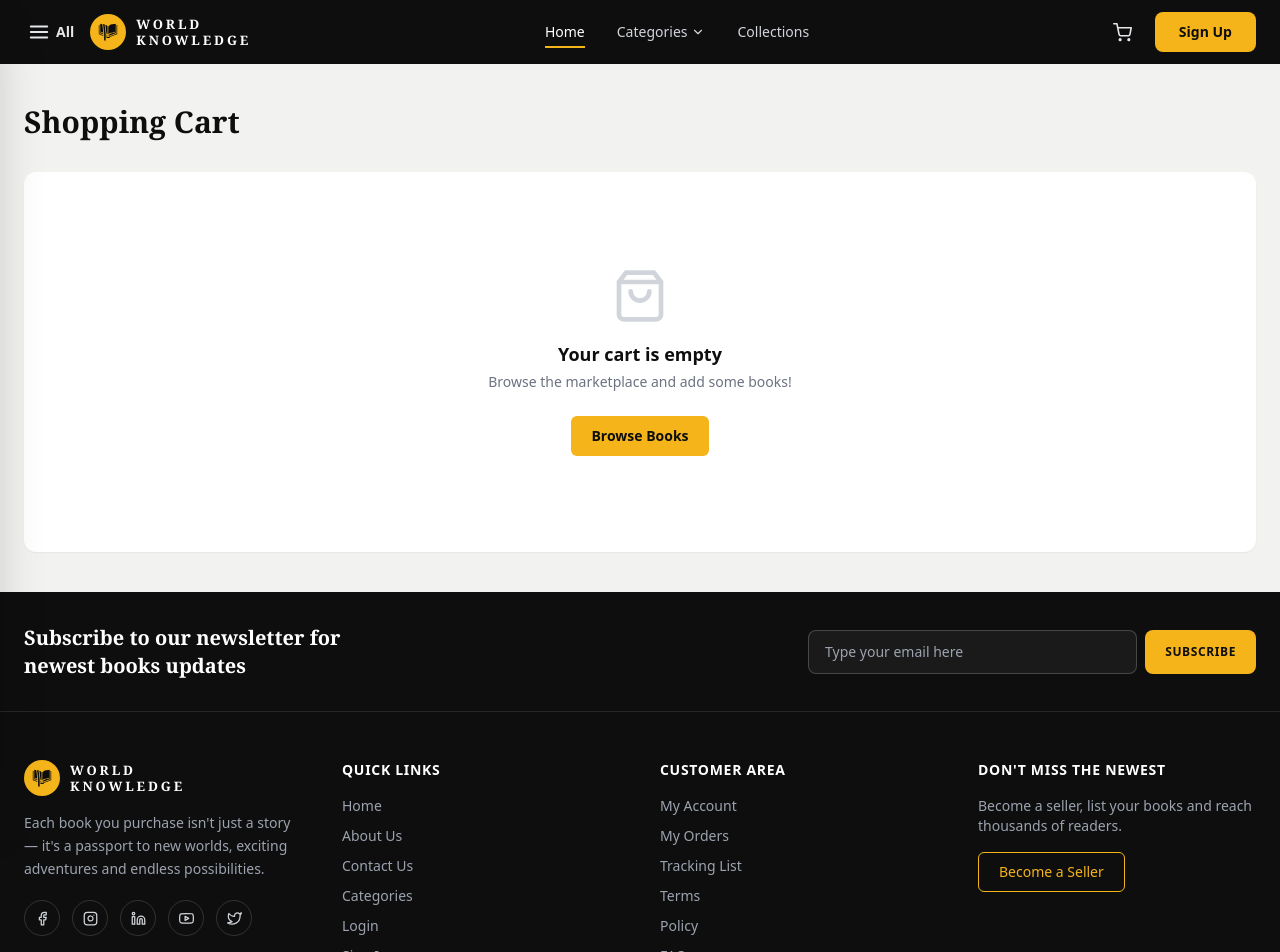
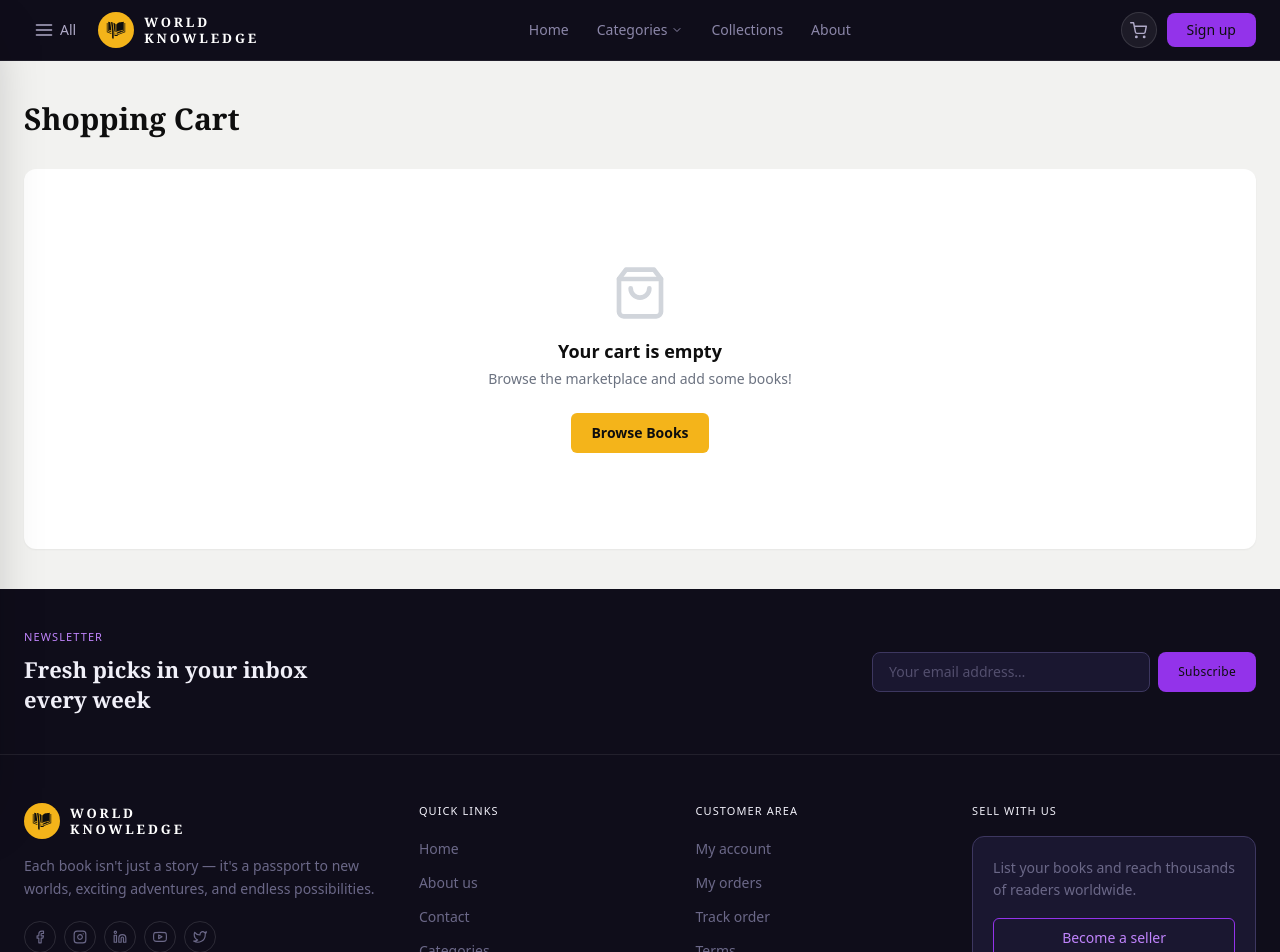
Before and after one commit to rajan7211/My-Book-Marketplace, a React (Vite) app: page /cart in a window 1280 px wide. Shown: the top 952 px of the page. Built offline with nearby package versions, Linux system fonts and the light colour scheme.

Commit message:
footer navbar hero section

```diff
--- a/src/components/home/CategoryTiles.tsx
+++ b/src/components/home/CategoryTiles.tsx
@@ -5,15 +5,26 @@ import { useQuery } from "@tanstack/react-query";
 import { api } from "@/api/client";
 import type { Book } from "@/types";
 
-const TILE_META: Record<string, { icon: React.ElementType; gradient: string }> = {
-  Fictions: { icon: GiSpellBook, gradient: "from-indigo-500/90 to-violet-700/90" },
-  Biography: { icon: GiScrollQuill, gradient: "from-rose-500/90 to-red-700/90" },
-  History: { icon: GiBookshelf, gradient: "from-amber-500/90 to-orange-700/90" },
-  "Graphic Design": { icon: GiPencilBrush, gradient: "from-emerald-500/90 to-teal-700/90" },
-  "Self Help": { icon: GiSun, gradient: "from-sky-500/90 to-blue-700/90" },
+interface TileMeta {
+  icon: React.ElementType;
+  bg: string;
+  text: string;
+}
+
+const TILE_META: Record<string, TileMeta> = {
+  Fictions:       { icon: GiSpellBook,   bg: "bg-purple-600",  text: "text-white" },
+  Biography:      { icon: GiScrollQuill, bg: "bg-rose-600",    text: "text-white" },
+  History:        { icon: GiBookshelf,   bg: "bg-amber-600",   text: "text-white" },
+  "Graphic Design":{ icon: GiPencilBrush,bg: "bg-teal-700",    text: "text-white" },
+  "Self Help":    { icon: GiSun,         bg: "bg-sky-600",     text: "text-white" },
 };
 
-/** Modern "shop by category" tiles with book counts. */
+const FALLBACK_META: TileMeta = {
+  icon: GiBookshelf,
+  bg: "bg-gray-700",
+  text: "text-white",
+};
+
 export function CategoryTiles() {
   const { data } = useQuery({
     queryKey: ["home", "categoryCounts"],
@@ -28,43 +39,51 @@ export function CategoryTiles() {
   });
 
   return (
-    <section className="mx-auto max-w-7xl px-4 pt-14 sm:px-6">
-      <div className="mb-7 flex items-end justify-between">
+    <section className="mx-auto max-w-7xl px-4 py-12 sm:px-6">
+      {/* Header */}
+      <div className="mb-1.5 flex items-end justify-between">
         <div>
-          <h2 className="section-title-underline font-serif text-2xl font-bold sm:text-3xl">
-            Shop by Category
+          <p className="mb-1.5 text-[11px] font-medium uppercase tracking-[.1em] text-purple-600">
+            Browse
+          </p>
+          <h2 className="font-serif text-[22px] font-semibold text-[#1a1625] sm:text-3xl">
+            Shop by category
           </h2>
-          <p className="mt-3 text-sm text-gray-500">
-            Jump straight into the shelves you love.
-          </p>
         </div>
         <Link
           to="/books"
-          className="hidden items-center gap-1 text-sm font-medium text-gray-600 hover:text-brand-dark sm:flex"
+          className="hidden items-center gap-1 text-sm font-medium text-purple-600 transition hover:text-purple-800 sm:flex"
         >
-          All Categories <FiArrowUpRight size={15} />
+          All categories <FiArrowUpRight size={14} />
         </Link>
       </div>
+      <p className="mb-6 text-sm text-gray-500">
+        Jump straight into the shelves you love.
+      </p>
 
-      <div className="grid grid-cols-2 gap-4 sm:grid-cols-3 lg:grid-cols-5">
+      {/* Tiles */}
+      <div className="grid grid-cols-2 gap-3 sm:grid-cols-3 lg:grid-cols-5">
         {(data ?? []).map(([category, count]) => {
-          const meta = TILE_META[category] ?? {
-            icon: GiBookshelf,
-            gradient: "from-gray-600/90 to-gray-800/90",
-          };
+          const meta = TILE_META[category] ?? FALLBACK_META;
           const Icon = meta.icon;
+
           return (
             <Link
               key={category}
               to={`/books?category=${encodeURIComponent(category)}`}
-              className={`group relative overflow-hidden rounded-2xl bg-gradient-to-br ${meta.gradient} p-5 text-white shadow-md transition duration-300 hover:-translate-y-1 hover:shadow-xl`}
+              className={`group relative overflow-hidden rounded-2xl p-5 ${meta.bg} ${meta.text} transition duration-300 hover:-translate-y-1`}
             >
-              {/* decorative oversized icon */}
-              <Icon className="absolute -bottom-4 -right-4 text-white/15 transition duration-300 group-hover:scale-110" size={88} />
-              <Icon size={26} className="mb-6 drop-shadow" />
-              <p className="text-sm font-bold leading-tight">{category}</p>
-              <p className="mt-1 text-[11px] text-white/75">{count} books</p>
-              <span className="mt-3 inline-flex items-center gap-1 text-[11px] font-semibold opacity-0 transition group-hover:opacity-100">
+              {/* Oversized decorative icon */}
+              <Icon
+                className="absolute -bottom-2 -right-2 opacity-[.12] transition duration-300 group-hover:scale-110"
+                size={80}
+                aria-hidden="true"
+              />
+
+              <Icon size={24} className="mb-4" aria-hidden="true" />
+              <p className="text-sm font-semibold leading-snug">{category}</p>
+              <p className="mt-0.5 text-[11px] opacity-75">{count} books</p>
+              <span className="mt-3 inline-flex items-center gap-1 text-[11px] font-semibold opacity-0 transition duration-200 group-hover:opacity-100">
                 Browse <FiArrowUpRight size={11} />
               </span>
             </Link>
--- a/src/components/layout/Footer.tsx
+++ b/src/components/layout/Footer.tsx
@@ -10,6 +10,31 @@ import { Logo } from "./Logo";
 import { Button } from "@/components/ui/button";
 import { useState } from "react";
 import { toast } from "react-toastify";
+
+const QUICK_LINKS = [
+  { label: "Home", to: "/" },
+  { label: "About us", to: "/about" },
+  { label: "Contact", to: "/contact" },
+  { label: "Categories", to: "/books" },
+  { label: "Sign in", to: "/login" },
+];
+
+const CUSTOMER_LINKS = [
+  { label: "My account", to: "/orders" },
+  { label: "My orders", to: "/orders" },
+  { label: "Track order", to: "/orders" },
+  { label: "Terms", to: "/books" },
+  { label: "Privacy policy", to: "/books" },
+  { label: "FAQs", to: "/books" },
+];
+
+const SOCIALS = [
+  { Icon: FiFacebook, label: "Facebook" },
+  { Icon: FiInstagram, label: "Instagram" },
+  { Icon: FiLinkedin, label: "LinkedIn" },
+  { Icon: FiYoutube, label: "YouTube" },
+  { Icon: FiTwitter, label: "Twitter" },
+];
 
 export function Footer() {
   const [email, setEmail] = useState("");
@@ -25,100 +50,129 @@ export function Footer() {
   };
 
   return (
-    <footer className="bg-brand-dark text-white">
-      {/* Newsletter strip */}
-      <div className="border-b border-white/10">
-        <div className="mx-auto flex max-w-7xl flex-col items-center justify-between gap-4 px-4 py-8 sm:flex-row sm:px-6">
-          <h3 className="max-w-xs font-serif text-xl font-semibold leading-snug">
-            Subscribe to our newsletter for newest books updates
+    <footer className="bg-[#0f0d1a] text-white">
+
+      {/* Newsletter */}
+      <div className="border-b border-white/[0.08]">
+        <div className="mx-auto flex max-w-7xl flex-col items-start justify-between gap-6 px-4 py-10 sm:flex-row sm:items-center sm:px-6">
+          <div className="max-w-xs">
+            <p className="mb-2 text-[11px] font-medium uppercase tracking-[.1em] text-purple-400">
+              Newsletter
+            </p>
+            <h3 className="font-serif text-[22px] font-semibold leading-snug text-[#f1f0f9]">
+              Fresh picks in your inbox every week
             </h3>
-          <form onSubmit={subscribe} className="flex w-full max-w-md gap-2">
+          </div>
+          <form onSubmit={subscribe} className="flex w-full max-w-sm gap-2">
             <input
               type="email"
               value={email}
               onChange={(e) => setEmail(e.target.value)}
-              placeholder="Type your email here"
-              className="h-11 flex-1 rounded-lg border border-white/20 bg-white/5 px-4 text-sm text-white placeholder:text-gray-400 focus:border-brand-yellow focus:outline-none"
+              placeholder="Your email address…"
+              className="h-10 flex-1 rounded-lg border border-[#3d3760] bg-[#1a1730] px-4 text-sm text-[#f1f0f9] placeholder:text-[#534f6e] focus:border-purple-500 focus:outline-none"
             />
-            <Button type="submit" className="h-11 rounded-lg px-5 text-xs font-bold uppercase tracking-wider">
+            <Button
+              type="submit"
+              className="h-10 rounded-lg bg-purple-600 px-5 text-[12px] font-medium tracking-wide hover:bg-purple-700"
+            >
               Subscribe
             </Button>
           </form>
         </div>
       </div>
 
-      {/* Links */}
-      <div className="mx-auto grid max-w-7xl gap-10 px-4 py-12 sm:px-6 md:grid-cols-4">
-        <div className="space-y-4">
+      {/* Main grid */}
+      <div className="mx-auto grid max-w-7xl gap-10 px-4 py-12 sm:px-6 md:grid-cols-[1.5fr_1fr_1fr_1.2fr]">
+
+        {/* Brand */}
+        <div>
           <Logo />
-          <p className="text-sm leading-relaxed text-gray-400">
-            Each book you purchase isn't just a story — it's a passport to new
-            worlds, exciting adventures and endless possibilities.
+          <p className="mt-4 text-sm leading-relaxed text-[#6b6888]">
+            Each book isn't just a story — it's a passport to new worlds,
+            exciting adventures, and endless possibilities.
           </p>
-          <div className="flex gap-3 pt-1">
-            {[FiFacebook, FiInstagram, FiLinkedin, FiYoutube, FiTwitter].map(
-              (Icon, i) => (
+          <div className="mt-5 flex gap-2">
+            {SOCIALS.map(({ Icon, label }) => (
               <a
-                  key={i}
+                key={label}
                 href="#"
-                  className="grid h-9 w-9 place-items-center rounded-full border border-white/15 text-gray-300 transition hover:border-brand-yellow hover:text-brand-yellow"
+                aria-label={label}
+                className="grid h-8 w-8 place-items-center rounded-full border border-white/[0.12] text-[#6b6888] transition hover:border-purple-500 hover:text-purple-400"
               >
-                  <Icon size={15} />
+                <Icon size={14} />
               </a>
-              )
-            )}
+            ))}
           </div>
         </div>
 
+        {/* Quick links */}
         <div>
-          <h4 className="mb-4 text-sm font-bold uppercase tracking-wider">
-            Quick Links
+          <h4 className="mb-4 text-[11px] font-medium uppercase tracking-[.1em] text-[#f1f0f9]">
+            Quick links
           </h4>
-          <ul className="space-y-2.5 text-sm text-gray-400">
-            <li><Link to="/" className="hover:text-brand-yellow">Home</Link></li>
-            <li><Link to="/books" className="hover:text-brand-yellow">About Us</Link></li>
-            <li><Link to="/books" className="hover:text-brand-yellow">Contact Us</Link></li>
-            <li><Link to="/books" className="hover:text-brand-yellow">Categories</Link></li>
-            <li><Link to="/login" className="hover:text-brand-yellow">Login</Link></li>
-            <li><Link to="/register" className="hover:text-brand-yellow">Sign In</Link></li>
+          <ul className="space-y-2.5">
+            {QUICK_LINKS.map(({ label, to }) => (
+              <li key={label}>
+                <Link
+                  to={to}
+                  className="text-sm text-[#6b6888] transition hover:text-purple-400"
+                >
+                  {label}
+                </Link>
+              </li>
+            ))}
           </ul>
         </div>
 
+        {/* Customer */}
         <div>
-          <h4 className="mb-4 text-sm font-bold uppercase tracking-wider">
-            Customer Area
+          <h4 className="mb-4 text-[11px] font-medium uppercase tracking-[.1em] text-[#f1f0f9]">
+            Customer area
           </h4>
-          <ul className="space-y-2.5 text-sm text-gray-400">
-            <li><Link to="/orders" className="hover:text-brand-yellow">My Account</Link></li>
-            <li><Link to="/orders" className="hover:text-brand-yellow">My Orders</Link></li>
-            <li><Link to="/orders" className="hover:text-brand-yellow">Tracking List</Link></li>
-            <li><Link to="/books" className="hover:text-brand-yellow">Terms</Link></li>
-            <li><Link to="/books" className="hover:text-brand-yellow">Policy</Link></li>
-            <li><Link to="/books" className="hover:text-brand-yellow">FAQs</Link></li>
+          <ul className="space-y-2.5">
+            {CUSTOMER_LINKS.map(({ label, to }) => (
+              <li key={label}>
+                <Link
+                  to={to}
+                  className="text-sm text-[#6b6888] transition hover:text-purple-400"
+                >
+                  {label}
+                </Link>
+              </li>
+            ))}
           </ul>
         </div>
 
+        {/* Sell CTA */}
         <div>
-          <h4 className="mb-4 text-sm font-bold uppercase tracking-wider">
-            Don't Miss The Newest
+          <h4 className="mb-4 text-[11px] font-medium uppercase tracking-[.1em] text-[#f1f0f9]">
+            Sell with us
           </h4>
-          <p className="mb-4 text-sm text-gray-400">
-            Become a seller, list your books and reach thousands of readers.
+          <div className="rounded-xl border border-[#3d3760] bg-[#1a1730] p-5">
+            <p className="text-sm leading-relaxed text-[#6b6888]">
+              List your books and reach thousands of readers worldwide.
             </p>
-          <Link to="/seller/register">
-            <Button variant="outline" className="border-brand-yellow text-brand-yellow hover:bg-brand-yellow hover:text-brand-dark">
-              Become a Seller
+            <Link to="/seller/register" className="mt-4 block">
+              <Button
+                variant="outline"
+                className="w-full border-purple-600 text-purple-400 hover:bg-purple-600 hover:text-white"
+              >
+                Become a seller
               </Button>
             </Link>
           </div>
         </div>
+      </div>
 
-      <div className="border-t border-white/10">
-        <div className="mx-auto flex max-w-7xl flex-col items-center justify-between gap-2 px-4 py-5 text-xs text-gray-500 sm:flex-row sm:px-6">
-          <p>© 2026 World Knowledge. All Rights Reserved.</p>
-          <p>
-            Privacy <span className="mx-2">|</span> Terms of Service
-          </p>
+      {/* Bottom bar */}
+      <div className="border-t border-white/[0.08]">
+        <div className="mx-auto flex max-w-7xl flex-col items-center justify-between gap-2 px-4 py-4 text-xs text-[#534f6e] sm:flex-row sm:px-6">
+          <p>© 2026 Bookstore. All rights reserved.</p>
+          <div className="flex gap-5">
+            <Link to="#" className="transition hover:text-[#8b86a8]">Privacy</Link>
+            <Link to="#" className="transition hover:text-[#8b86a8]">Terms of service</Link>
+            <Link to="#" className="transition hover:text-[#8b86a8]">Cookie policy</Link>
+          </div>
         </div>
       </div>
     </footer>
--- a/src/components/layout/Navbar.tsx
+++ b/src/components/layout/Navbar.tsx
@@ -1,4 +1,4 @@
-import { Link, useNavigate } from "react-router-dom";
+import { Link, useNavigate, useLocation } from "react-router-dom";
 import { FiChevronDown, FiShoppingCart, FiLogOut, FiUser, FiMenu } from "react-icons/fi";
 import { useState, useRef, useEffect } from "react";
 import { Logo } from "./Logo";
@@ -8,8 +8,16 @@ import { useAuthStore } from "@/store/auth.store";
 import { useCartStore } from "@/store/cart.store";
 import { toast } from "react-toastify";
 
+const NAV_LINKS = [
+  { label: "Home", to: "/" },
+  { label: "Categories", to: "/books", icon: true },
+  { label: "Collections", to: "/books" },
+  { label: "About", to: "/about" },
+];
+
 export function Navbar() {
   const navigate = useNavigate();
+  const { pathname } = useLocation();
   const { user, isAuthenticated, logout } = useAuthStore();
   const totalItems = useCartStore((s) => s.totalItems());
   const [menuOpen, setMenuOpen] = useState(false);
@@ -18,9 +26,8 @@ export function Navbar() {
 
   useEffect(() => {
     const onClick = (e: MouseEvent) => {
-      if (menuRef.current && !menuRef.current.contains(e.target as Node)) {
+      if (menuRef.current && !menuRef.current.contains(e.target as Node))
         setMenuOpen(false);
-      }
     };
     document.addEventListener("mousedown", onClick);
     return () => document.removeEventListener("mousedown", onClick);
@@ -41,52 +48,54 @@ export function Navbar() {
         : "/orders";
 
   return (
-    <header className="sticky top-0 z-50 bg-brand-dark text-white">
-      <div className="mx-auto flex h-16 max-w-7xl items-center justify-between px-4 sm:px-6">
-        <div className="flex items-center gap-2">
-          {/* Amazon-style hamburger */}
+    <header className="sticky top-0 z-50 border-b border-white/[0.07] bg-[#0f0d1a] text-white">
+      <div className="mx-auto flex h-[60px] max-w-7xl items-center justify-between px-4 sm:px-6">
+
+        {/* Left: hamburger + logo */}
+        <div className="flex items-center gap-3">
           <button
             onClick={() => setDrawerOpen(true)}
-            className="-ml-1 flex items-center gap-1.5 rounded-md px-2 py-2 text-gray-200 transition hover:bg-white/10 hover:text-white"
+            className="flex items-center gap-1.5 rounded-lg px-2.5 py-2 text-[#b0aac8] transition hover:bg-white/[0.07] hover:text-white"
             aria-label="Open menu"
           >
-            <FiMenu size={22} />
-            <span className="hidden text-sm font-semibold sm:block">All</span>
+            <FiMenu size={20} />
+            <span className="hidden text-sm sm:block">All</span>
           </button>
           <Logo />
         </div>
 
-        <nav className="hidden items-center gap-8 text-sm md:flex">
-          <Link
-            to="/"
-            className="relative font-medium text-white after:absolute after:-bottom-1.5 after:left-0 after:h-[2px] after:w-full after:bg-brand-yellow"
-          >
-            Home
-          </Link>
-          <Link
-            to="/books"
-            className="flex items-center gap-1 text-gray-300 transition hover:text-white"
-          >
-            Categories <FiChevronDown size={14} />
-          </Link>
-          <Link
-            to="/books"
-            className="text-gray-300 transition hover:text-white"
-          >
-            Collections
-          </Link>
+        {/* Centre nav */}
+        <nav className="hidden items-center gap-7 text-sm md:flex">
+          {NAV_LINKS.map(({ label, to, icon }) => {
+            const active = pathname === to;
+            return (
+              <Link
+                key={label}
+                to={to}
+                className={`relative flex items-center gap-1 transition ${
+                  active
+                    ? "text-white after:absolute after:-bottom-[21px] after:left-0 after:h-[2px] after:w-full after:bg-amber-400"
+                    : "text-[#8b86a8] hover:text-white"
+                }`}
+              >
+                {label}
+                {icon && <FiChevronDown size={12} />}
+              </Link>
+            );
+          })}
         </nav>
 
-        <div className="flex items-center gap-3">
+        {/* Right: cart + user */}
+        <div className="flex items-center gap-2.5">
           {user?.role !== "SELLER" && user?.role !== "ADMIN" && (
             <Link
               to="/cart"
-              className="relative grid h-10 w-10 place-items-center rounded-full text-gray-200 transition hover:bg-white/10"
+              className="relative grid h-9 w-9 place-items-center rounded-full border border-white/[0.12] bg-white/[0.06] text-[#b0aac8] transition hover:bg-white/[0.12] hover:text-white"
               aria-label="Cart"
             >
-              <FiShoppingCart size={19} />
+              <FiShoppingCart size={17} />
               {totalItems > 0 && (
-                <span className="absolute -right-0.5 -top-0.5 grid h-5 w-5 place-items-center rounded-full bg-brand-yellow text-[10px] font-bold text-brand-dark">
+                <span className="absolute -right-0.5 -top-0.5 grid h-4 w-4 place-items-center rounded-full bg-amber-400 text-[9px] font-bold text-amber-900">
                   {totalItems}
                 </span>
               )}
@@ -97,31 +106,32 @@ export function Navbar() {
             <div className="relative" ref={menuRef}>
               <button
                 onClick={() => setMenuOpen((o) => !o)}
-                className="flex items-center gap-2 rounded-full bg-white/10 py-1.5 pl-2 pr-3 text-sm transition hover:bg-white/20"
+                className="flex items-center gap-2 rounded-full border border-white/[0.12] bg-white/[0.06] py-1.5 pl-1.5 pr-3 text-sm text-white transition hover:bg-white/[0.12]"
               >
-                <span className="grid h-7 w-7 place-items-center rounded-full bg-brand-yellow text-xs font-bold text-brand-dark">
+                <span className="grid h-[26px] w-[26px] place-items-center rounded-full bg-purple-600 text-[11px] font-medium text-white">
                   {user.name.charAt(0).toUpperCase()}
                 </span>
-                <span className="hidden max-w-[120px] truncate sm:block">
+                <span className="hidden max-w-[100px] truncate sm:block">
                   {user.name}
                 </span>
-                <FiChevronDown size={14} />
+                <FiChevronDown size={12} className="text-[#8b86a8]" />
               </button>
+
               {menuOpen && (
-                <div className="absolute right-0 mt-2 w-48 overflow-hidden rounded-lg border border-gray-100 bg-white py-1 text-brand-dark shadow-xl">
+                <div className="absolute right-0 mt-2 w-48 overflow-hidden rounded-xl border border-gray-100 bg-white py-1 text-[#0f0d1a] shadow-xl">
                   <Link
                     to={dashboardPath}
                     onClick={() => setMenuOpen(false)}
                     className="flex items-center gap-2 px-4 py-2.5 text-sm hover:bg-gray-50"
                   >
-                    <FiUser size={15} />
+                    <FiUser size={14} />
                     {user.role === "CUSTOMER" ? "My Orders" : "Dashboard"}
                   </Link>
                   <button
                     onClick={handleLogout}
                     className="flex w-full items-center gap-2 px-4 py-2.5 text-sm text-red-600 hover:bg-gray-50"
                   >
-                    <FiLogOut size={15} /> Logout
+                    <FiLogOut size={14} /> Logout
                   </button>
                 </div>
               )}
@@ -129,9 +139,9 @@ export function Navbar() {
           ) : (
             <Button
               onClick={() => navigate("/register")}
-              className="rounded-lg px-6"
+              className="h-[34px] rounded-lg bg-purple-600 px-5 text-sm font-medium hover:bg-purple-700"
             >
-              Sign Up
+              Sign up
             </Button>
           )}
         </div>
```
Also changed, not shown: src/components/home/CategoryRow.tsx (+34 -17 lines), src/components/home/Hero.tsx (+89 -57 lines). Lines whose indentation alone changed are shown as unchanged.
